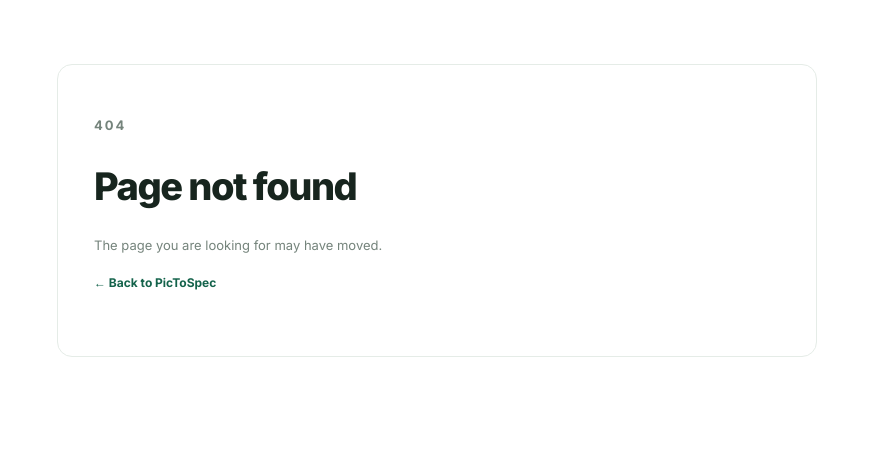
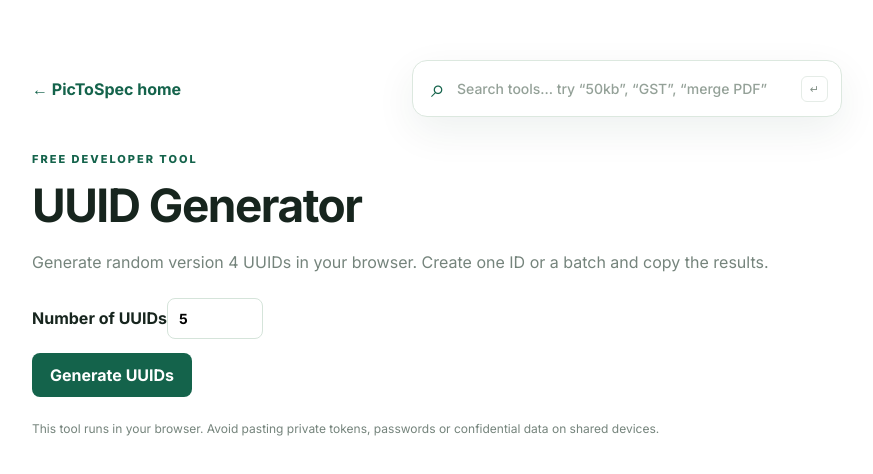
Before and after one commit to ya6331856-cpu/pic-to-spec, a Next.js app: page /uuid-generator in a window 1280 px wide. Before the commit this address had no page. Shown: the top 474 px of the page, without its empty margins (203-1076 px from the left). Built offline with nearby package versions, Linux system fonts and the light colour scheme.

Commit message:
Add uuid-generator tool page

```diff
--- /dev/null
+++ b/app/uuid-generator/page.tsx
@@ -0,0 +1,4 @@
+import type { Metadata } from "next";
+import DeveloperTool from "@/components/DeveloperTool";
+export const metadata: Metadata = {title:"UUID Generator — Generate Random UUID v4 Online | PicToSpec",description:"Generate random version 4 UUIDs online. Create up to 100 secure random identifiers and copy them instantly in your browser.",alternates:{canonical:"/uuid-generator"}};
+export default function Page(){return <DeveloperTool kind="uuid-generator"/>;}
```
